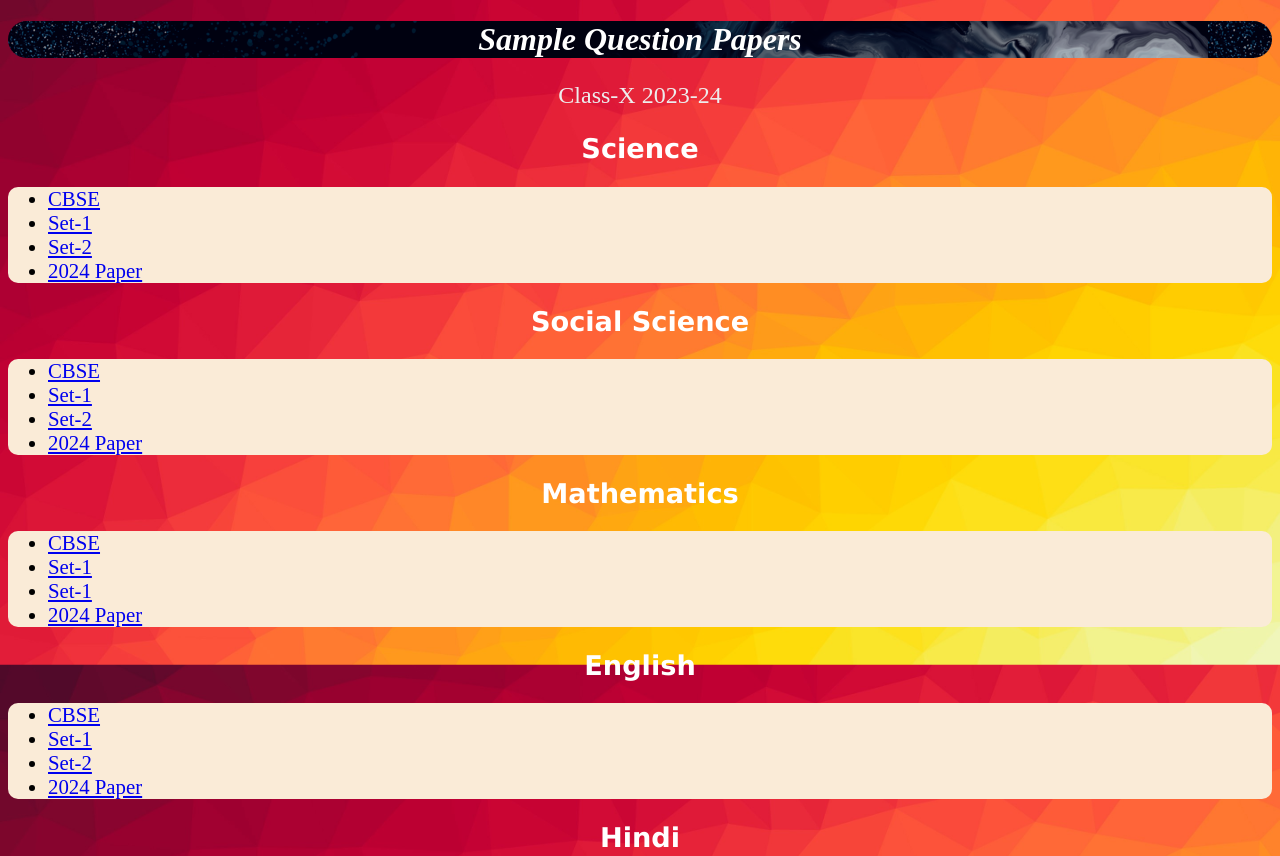
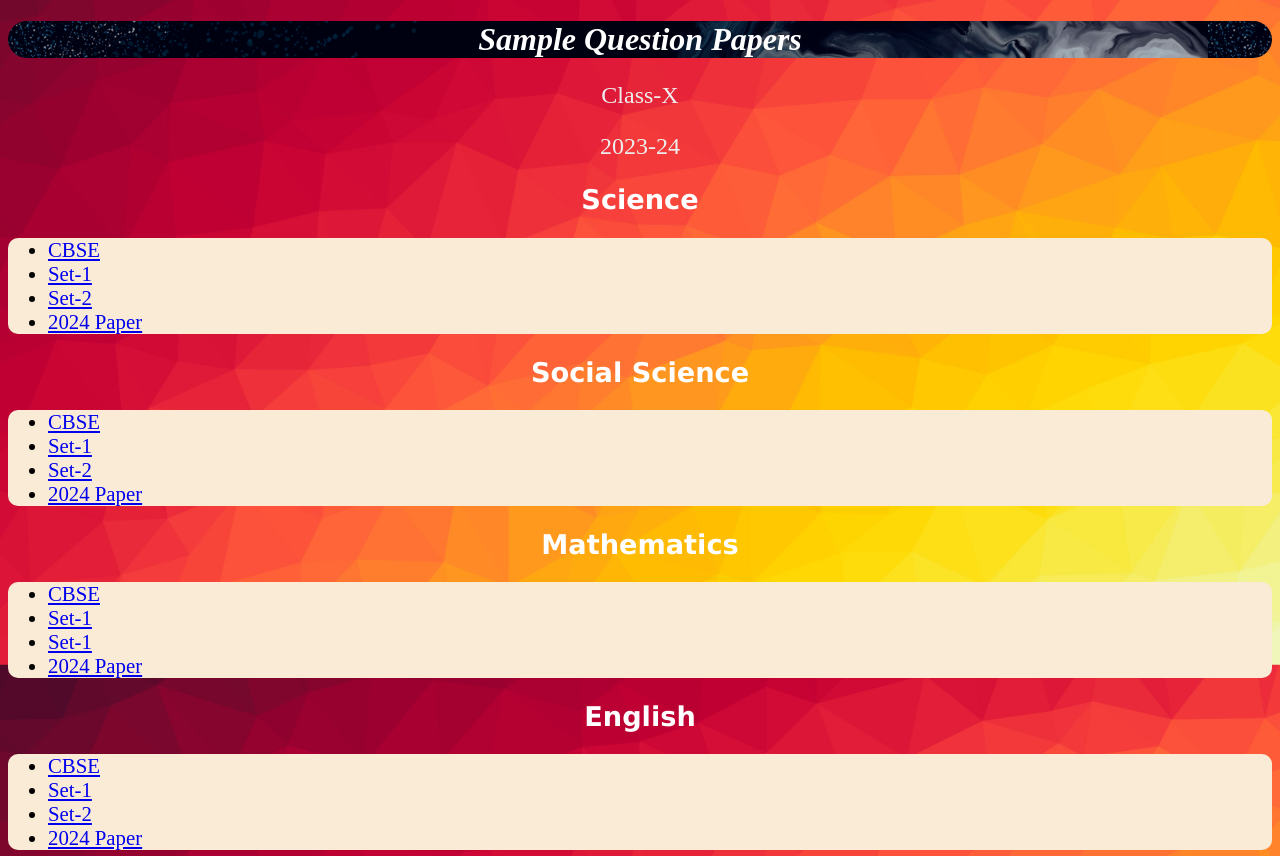
Before and after one commit to T-Shrek/CBSE, a plain HTML site: page index.html in a window 1280 px wide. Shown: the top 856 px of the page. Drawn offline with Linux system fonts and the light colour scheme.

Commit message:
Update index.html

```diff
--- a/index.html
+++ b/index.html
@@ -8,7 +8,8 @@
 </head>
 <body>
     <h1>Sample Question Papers</h1>
-    <p>Class-X 2023-24</p>
+    <p>Class-X</p>
+    <p>2023-24</p>
     <h2>Science</h2>
     <ul>
         <li><a href="https://cbseacademic.nic.in/web_material/SQP/ClassX_2024_25/Science-SQP.pdf">CBSE</a></li>
```
